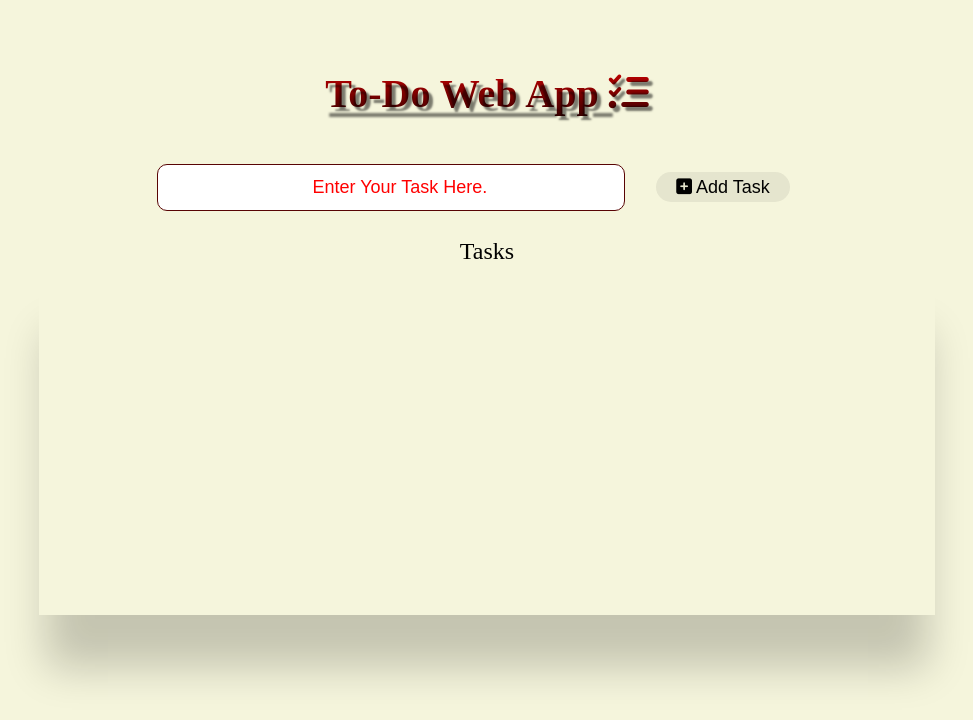
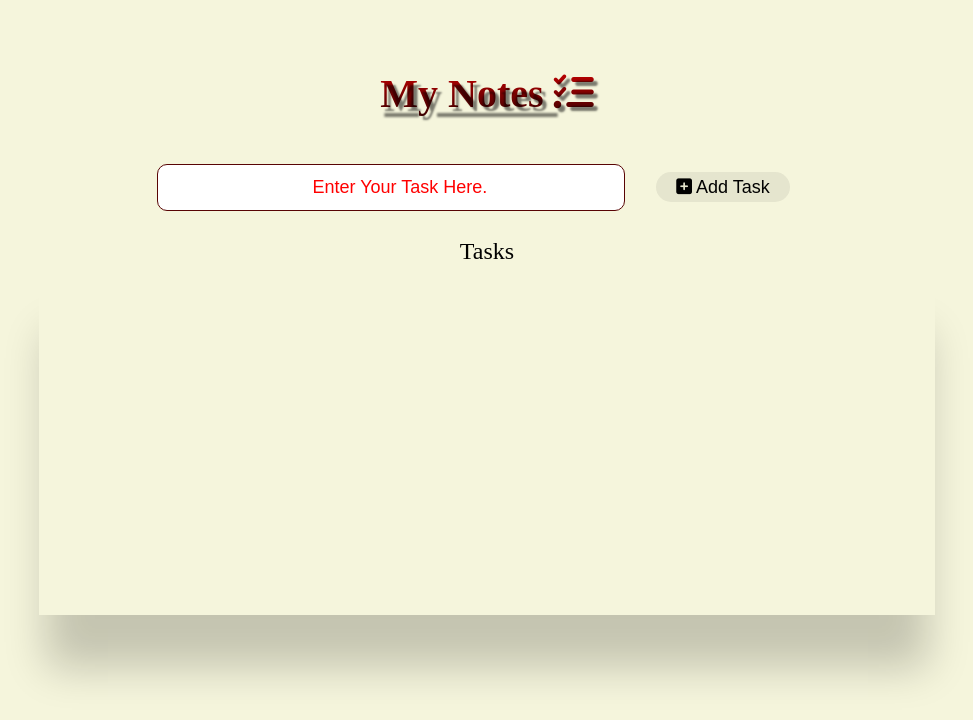
Before and after one commit to CE-SHUBHAM/Todo-List, a plain HTML site: page index.html in a window 1280 px wide. Shown: the whole page, without its empty margins (153-1126 px from the left). Drawn offline with Linux system fonts and the light colour scheme.

Commit message:
Add files via upload

```diff
--- a/index.html
+++ b/index.html
@@ -4,7 +4,7 @@
     <meta charset="UTF-8" />
     <meta name="viewport" content="width=h, initial-scale=1.0" />
     <link rel="icon" href="https://cdn-icons-png.flaticon.com/512/4472/4472515.png">
-    <title>To-Do Web App</title>
+    <title>MY Notes</title>
     <link rel="stylesheet" href="to_do.css">
     <link rel="stylesheet" href="https://cdnjs.cloudflare.com/ajax/libs/font-awesome/6.4.0/css/all.min.css" integrity="sha512-iecdLmaskl7CVkqkXNQ/ZH/XLlvWZOJyj7Yy7tcenmpD1ypASozpmT/E0iPtmFIB46ZmdtAc9eNBvH0H/ZpiBw==" crossorigin="anonymous" referrerpolicy="no-referrer" />
   </head>
@@ -12,7 +12,7 @@
 <div id="main" class="main_class">
     <!-- heading of the web app -->
     <header>
-      <h3 class="heading">To-Do Web App <i class="fa-solid fa-list-check"></i></h3>
+      <h3 class="heading">My Notes <i class="fa-solid fa-list-check"></i></h3>
     </header>
     <!-- end of heading -->
     <!-- section 1 starts from here -->
```
